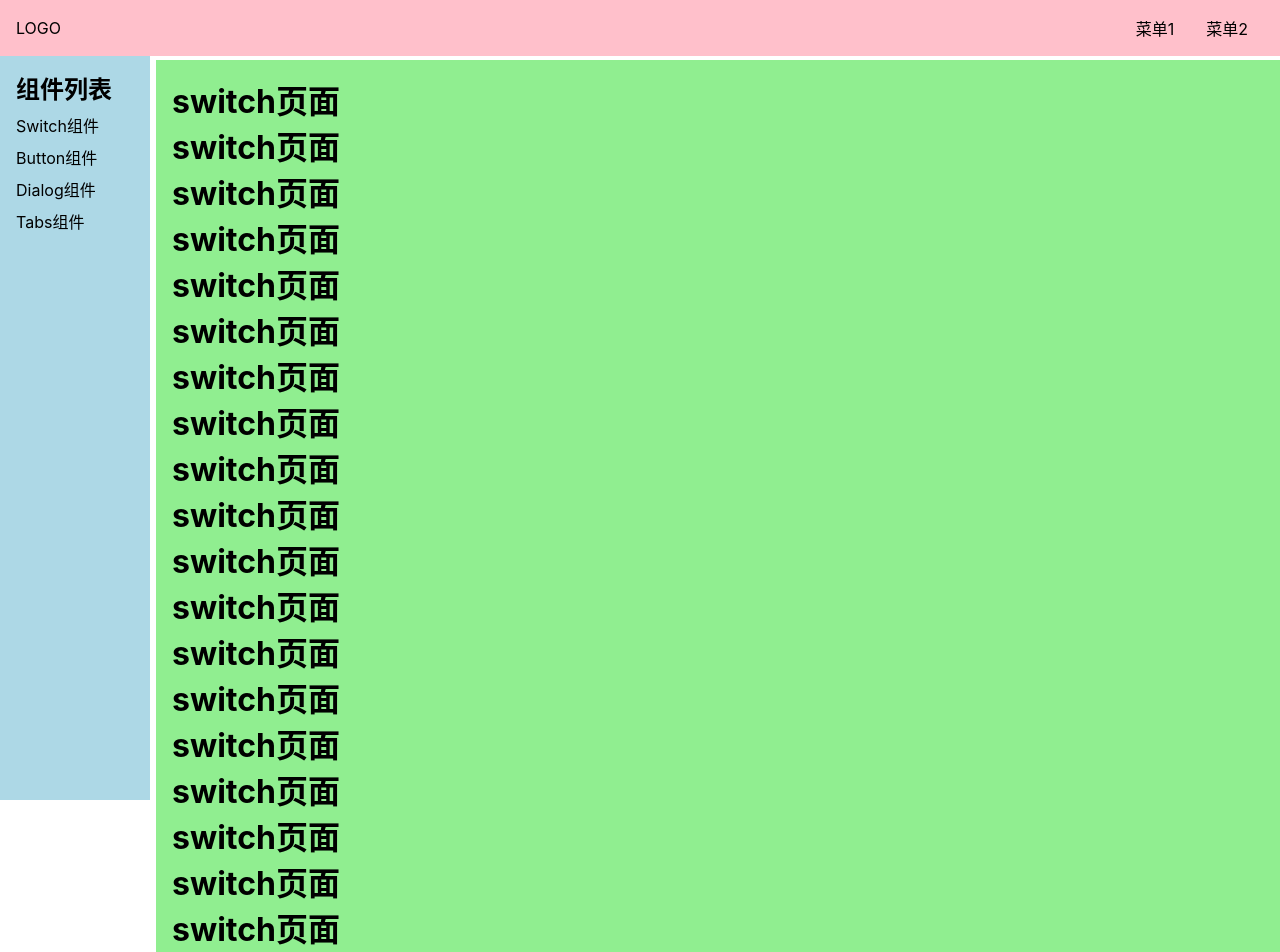
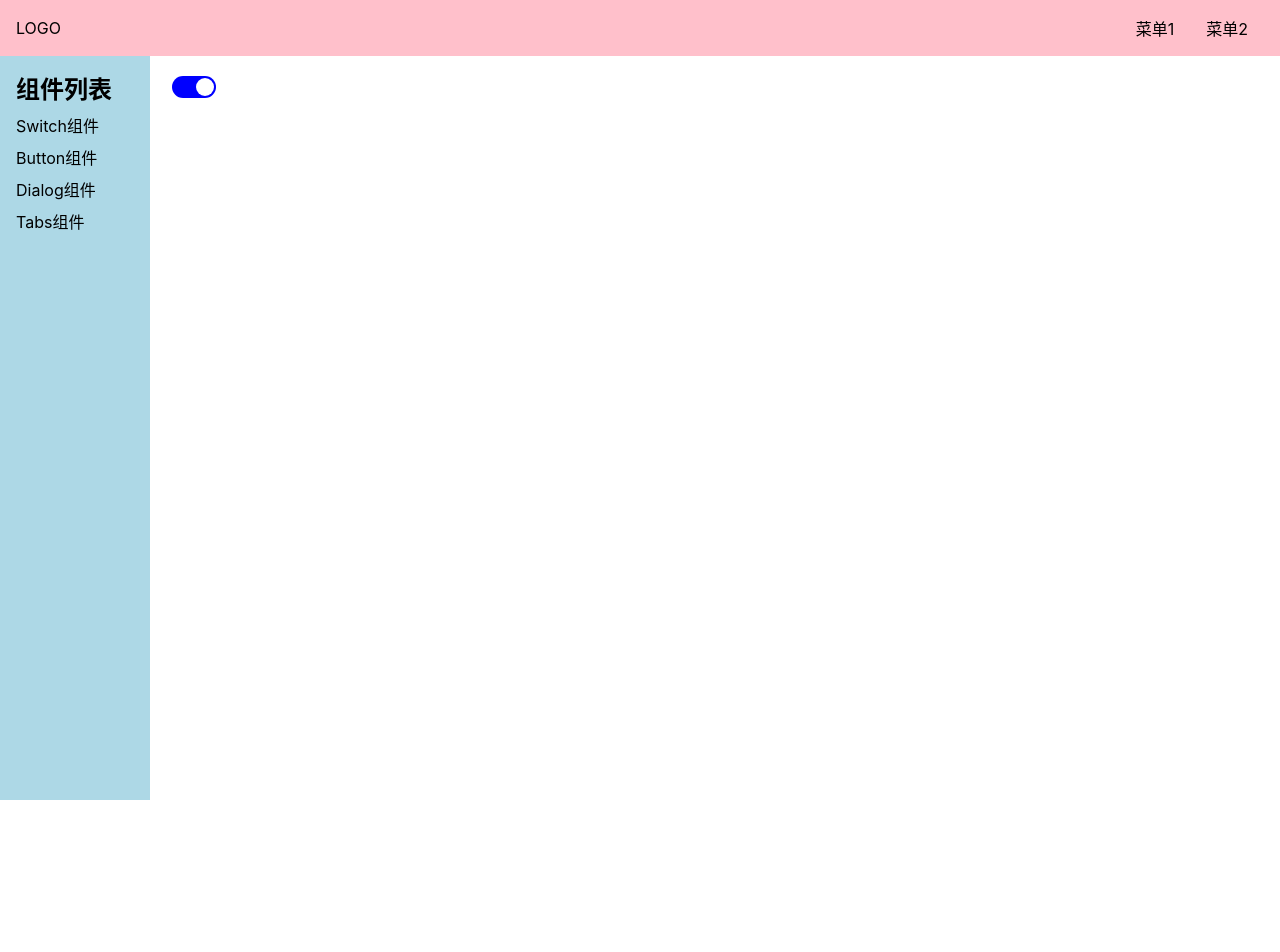
Before and after one commit to xiehaopei/fireworks-ui, a Vue app: page /doc/switch in a window 1280 px wide. Shown: the top 952 px of the page. After the commit the page ends 800 px from the top, so only its background shows below. Built offline with nearby package versions, Linux system fonts and the light colour scheme.

Commit message:
完成switch组件初步开发

```diff
--- a/src/components/switch.vue
+++ /dev/null
@@ -1,40 +0,0 @@
-<!--
- * @Author: Haopei Xie
- * @Date: 2020-10-06 15:32:59
- * @LastEditTime: 2020-10-06 16:21:48
- * @LastEditors: Haopei Xie
- * @Description:
- * @FilePath: \Pibukae:\vue\fireworks-ui\src\components\switch.vue
- * @
--->
-<template>
-<div>
-  <h1>switch页面</h1>
-  <h1>switch页面</h1>
-  <h1>switch页面</h1>
-  <h1>switch页面</h1>
-  <h1>switch页面</h1>
-  <h1>switch页面</h1>
-  <h1>switch页面</h1>
-  <h1>switch页面</h1>
-  <h1>switch页面</h1>
-  <h1>switch页面</h1>
-  <h1>switch页面</h1>
-  <h1>switch页面</h1>
-  <h1>switch页面</h1>
-  <h1>switch页面</h1>
-  <h1>switch页面</h1>
-  <h1>switch页面</h1>
-  <h1>switch页面</h1>
-  <h1>switch页面</h1>
-  <h1>switch页面</h1>
-  <h1>switch页面</h1>
-  <h1>switch页面</h1>
-  <h1>switch页面</h1>
-  <h1>switch页面</h1>
-  <h1>switch页面</h1>
-  <h1>switch页面</h1>
-  <h1>switch页面</h1>
-
-</div>
-</template>
--- /dev/null
+++ b/src/components/switchPage.vue
@@ -0,0 +1,30 @@
+<!--
+ * @Author: Haopei Xie
+ * @Date: 2020-10-06 15:32:59
+ * @LastEditTime: 2020-10-08 10:59:14
+ * @LastEditors: Haopei Xie
+ * @Description:
+ * @FilePath: \Pibukae:\vue\fireworks-ui\src\components\switchPage.vue
+ * @
+-->
+<template>
+<div>
+  <Switch :value="state.value" @check="state.value = $event"></Switch>
+</div>
+</template>
+
+<script lang="ts">
+import { reactive, ref } from 'vue';
+import Switch from '../lib/Switch.vue';
+export default {
+  components: {
+    Switch
+  },
+  setup() {
+    const state = reactive({
+      value : ref(true)
+    })
+    return {state};
+  }
+}
+</script>
--- /dev/null
+++ b/src/lib/Switch.vue
@@ -0,0 +1,67 @@
+<!--
+ * @Author: Haopei Xie
+ * @Date: 2020-10-08 08:58:21
+ * @LastEditTime: 2020-10-08 11:05:42
+ * @LastEditors: Haopei Xie
+ * @Description:
+ * @FilePath: \Pibukae:\vue\fireworks-ui\src\lib\switch.vue
+ * @
+-->
+<template>
+  <div>
+    <button :class="{checked:value}" @click="check">
+      <span></span>
+    </button>
+  </div>
+</template>
+
+<script lang="ts">
+import { ref, reactive } from "vue";
+export default {
+  props: {
+    value: Boolean,
+  },
+  setup(props, {emit}) {
+    const check = () => {
+      emit('check',!props.value);
+    };
+    return {
+      check,
+    };
+  },
+};
+</script>
+
+<style lang="scss" scoped>
+$h: 22px;
+$h2: $h - 4px;
+
+button {
+  height: $h;
+  width: $h * 2;
+  border: none;
+  background-color: grey;
+  border-radius: $h / 2;
+  position: relative;
+  outline: none;
+}
+
+span {
+  position: absolute;
+  top: 2px;
+  left: 2px;
+  height: $h2;
+  width: $h2;
+  background-color: #fff;
+  border-radius: $h2 / 2;
+  transition: left, 250ms;
+}
+
+button.checked {
+  background-color: blue;
+}
+
+button.checked > span {
+  left: calc(100% - #{$h2} - 2px);
+}
+</style>
--- a/src/views/Doc.vue
+++ b/src/views/Doc.vue
@@ -1,7 +1,7 @@
 <!--
  * @Author: Haopei Xie
  * @Date: 2020-10-03 16:01:34
- * @LastEditTime: 2020-10-06 16:27:24
+ * @LastEditTime: 2020-10-08 10:27:31
  * @LastEditors: Haopei Xie
  * @Descript This is the document page
  * @FilePath: \Pibukae:\vue\fireworks-ui\src\views\Doc.vue
@@ -84,7 +84,7 @@ export default {
   >main {
     flex-grow: 1;
     padding: 16px;
-    background: lightgreen;
+    background: #fff;
   }
 }
 
```
Also changed, not shown: src/router.ts (+5 -5 lines), src/components/buttonPage.vue (renamed from src/components/button.vue), src/components/dialogPage.vue (renamed from src/components/dialog.vue), src/components/tabsPage.vue (renamed from src/components/tabs.vue).
